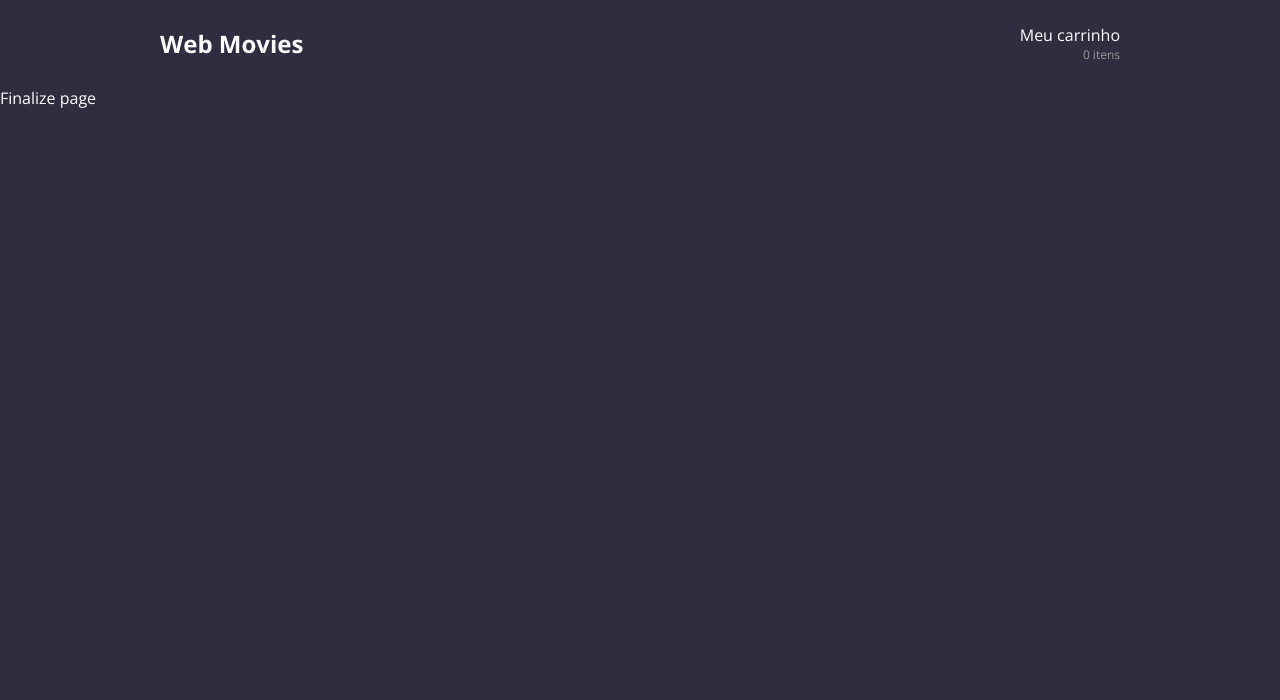
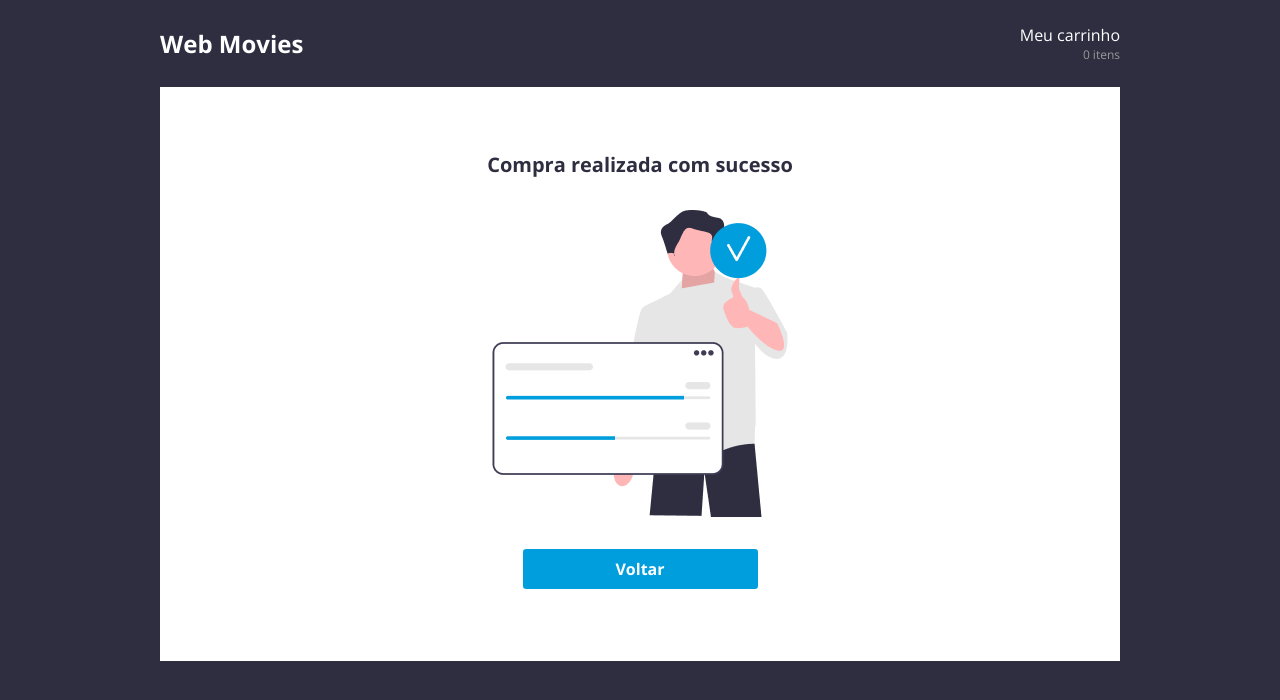
Before and after one commit to vtrajanodev/webmovie, a React (Vite) app: page /finalize in a window 1280 px wide. Shown: the top 700 px of the page. Built offline with nearby package versions, Linux system fonts and the light colour scheme.

Commit message:
finalize page

```diff
--- a/src/components/Header/Header.styles.ts
+++ b/src/components/Header/Header.styles.ts
@@ -17,7 +17,6 @@ export const HeaderStyled = styled.header`
     font-size: 0.875rem;
   }
 
-
   div {
     display: flex;
     flex-direction: column;
@@ -26,11 +25,6 @@ export const HeaderStyled = styled.header`
       font-size: 14px;
     }
 
-    a {
-    text-decoration: none;
-    color: #FFF;
-  }
-
     span {
       color: #999999;
       align-self: flex-end;
--- a/src/components/Header/index.tsx
+++ b/src/components/Header/index.tsx
@@ -4,7 +4,9 @@ import { HeaderStyled } from './Header.styles'
 export const Header = () => {
   return (
     <HeaderStyled>
-      <h2>Web Movies</h2>
+      <Link to="/">
+        <h2>Web Movies</h2>
+      </Link>
 
       <div>
         <Link to="/cart">
--- a/src/pages/Cart/Cart.styles.ts
+++ b/src/pages/Cart/Cart.styles.ts
@@ -0,0 +1,9 @@
+import styled from "styled-components";
+
+export const CartContainer = styled.div`
+  max-width: 960px;
+  height: 286px;
+  background-color: #FFF;
+
+  margin: 24px auto;
+`
--- a/src/pages/Cart/index.tsx
+++ b/src/pages/Cart/index.tsx
@@ -1,7 +1,13 @@
 import { EmptyStateCart } from "../../components/EmptyStateCart"
+import { CartContainer } from "./Cart.styles"
 
 export const Cart = () => {
   return (
-    <EmptyStateCart />
+    <>
+      {/* <EmptyStateCart /> */}
+      <CartContainer>
+
+      </CartContainer>
+    </>
   )
 }
--- /dev/null
+++ b/src/pages/Finalize/Finalize.styles.ts
@@ -0,0 +1,31 @@
+import styled from "styled-components";
+
+export const FinalizePageContainer = styled.div`
+  max-width: 960px;
+  margin: 0 auto;
+  height: 574px;
+
+  background-color: #fff;
+`;
+
+export const FinalizePageContent = styled.div`
+
+  display: flex;
+  flex-direction: column;
+  align-items: center;
+
+  padding: 64px;
+
+
+  h1 {
+    color: #2f2e41;
+    font-size: 20px;
+    font-weight: 700;
+    margin-bottom: 32px;
+  }
+
+  img {
+    display: block;
+    margin-bottom: 32px;
+  }
+`;
--- a/src/pages/Finalize/index.tsx
+++ b/src/pages/Finalize/index.tsx
@@ -1,3 +1,16 @@
+import { Link } from 'react-router-dom'
+import img from '../../assets/finalize-img.png'
+import { Button } from "../../components/Button"
+import { FinalizePageContainer, FinalizePageContent } from "./Finalize.styles"
+
 export const Finalize = () => {
-  return <div>Finalize page</div>
+  return (
+    <FinalizePageContainer>
+      <FinalizePageContent>
+        <h1>Compra realizada com sucesso</h1>
+        <img src={img} alt="" />
+        <Link to="/"><Button width="finalizeButton" buttonText="Voltar" /></Link>
+      </FinalizePageContent>
+    </FinalizePageContainer>
+  )
 }
--- a/src/styles/global.ts
+++ b/src/styles/global.ts
@@ -1,4 +1,4 @@
-import { createGlobalStyle } from 'styled-components'
+import { createGlobalStyle } from "styled-components";
 
 export const GlobalStyle = createGlobalStyle`
 
@@ -17,4 +17,9 @@ export const GlobalStyle = createGlobalStyle`
     font-family: 'Open Sans', sans-serif;
     font-size: 1rem;
   }
-`
+
+  a {
+      text-decoration: none;
+      color: #fff;
+    }
+`;
```
Also changed, not shown: src/assets/finalize-img.png (added).
